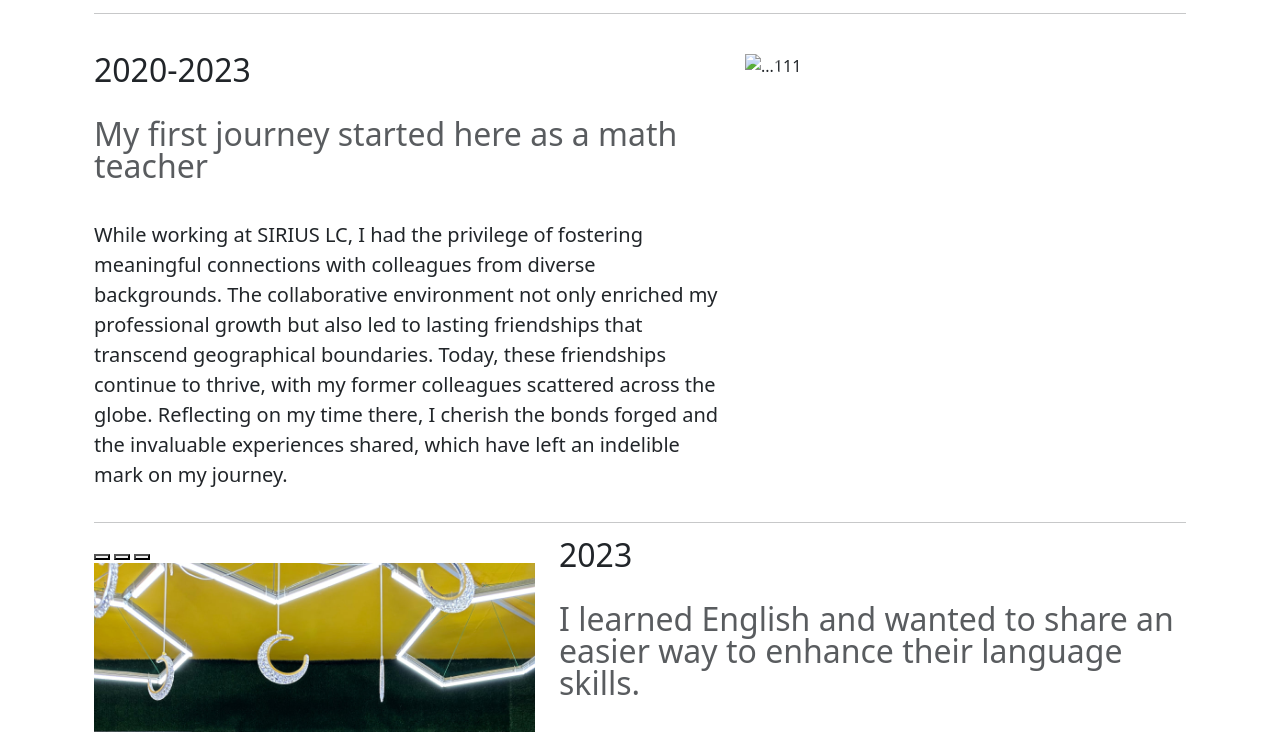
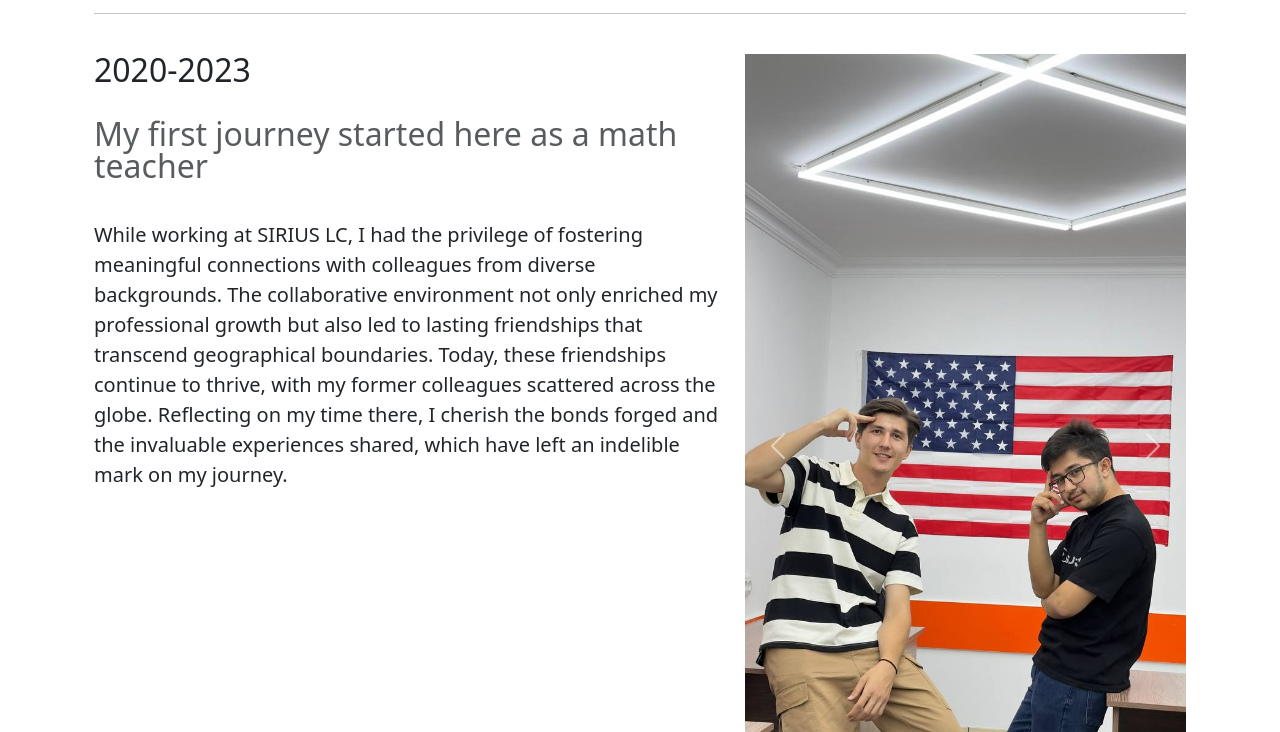
Before and after one commit to LazizjanAsatov/Personal-Website, a plain HTML site: page index.html in a window 1280 px wide. Shown: the part 3328-4060 px from the top of the page. Drawn offline with nearby package versions, Linux system fonts and the light colour scheme; the site is published under a folder, as on GitHub Pages, so addresses that start at the root find nothing.

Commit message:
Add files via upload

```diff
--- a/index.html
+++ b/index.html
@@ -425,7 +425,7 @@
                 </div>
                 <div class="carousel-inner">
                   <div class="carousel-item active">
-                    <img src="/assets/saturn 2.jpg"  class="d-block w-100" alt="...111">
+                    <img src="./assets/saturn 2.jpg"  class="d-block w-100" alt="...111">
                   </div>
                   <div class="carousel-item">
                     <img src="./assets/Sirius logo.jpg" class="d-block w-100" alt="..222.">
```
